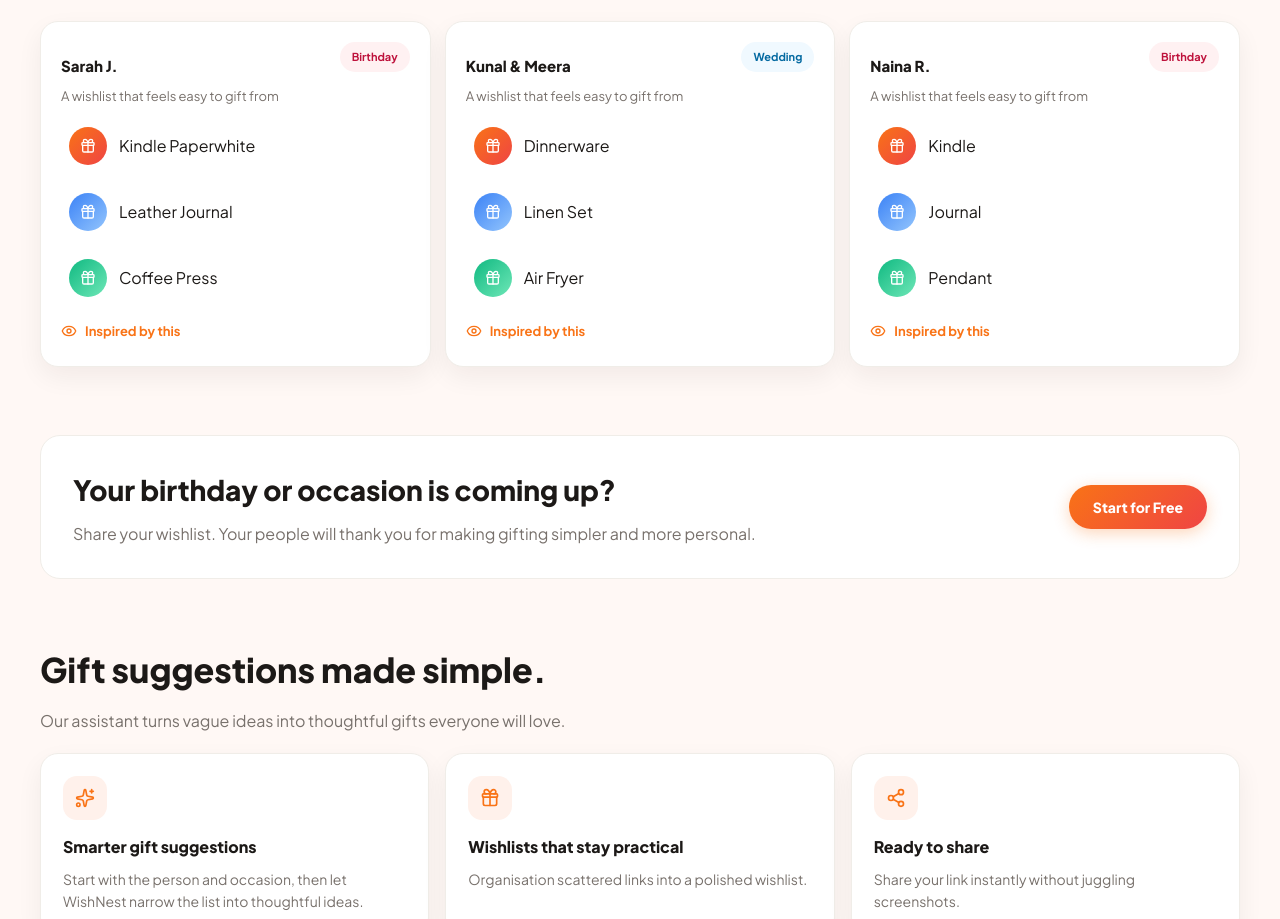
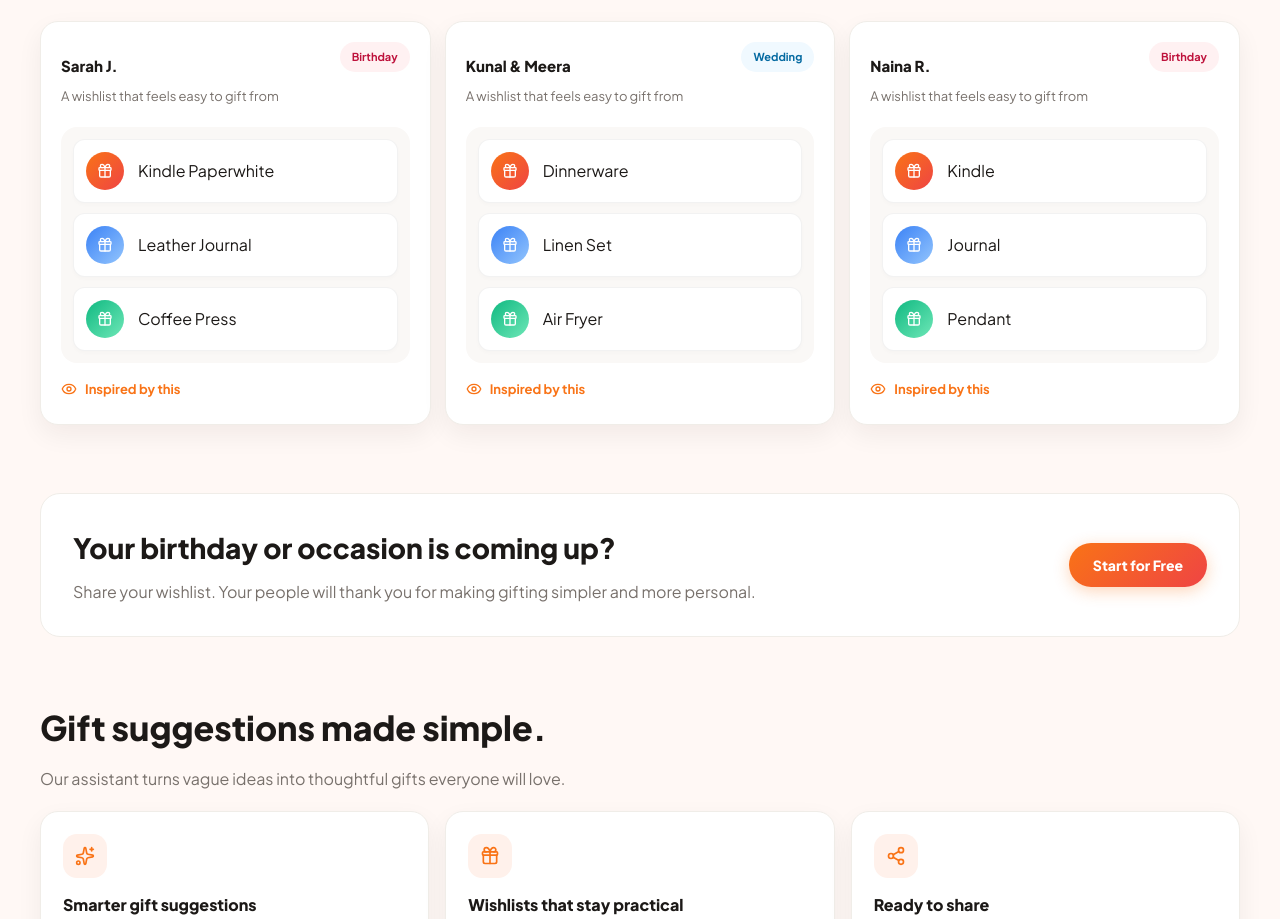
Before and after one commit to Yatish05/wishnest, a React (Vite) app: page / in a window 1280 px wide. Shown: the part 1229-2148 px from the top of the page. Built offline with nearby package versions, Linux system fonts and the light colour scheme; no server answers.

Commit message:
Change gift items to boxed vertical layout in feed cards

```diff
--- a/src/pages/LandingPage.css
+++ b/src/pages/LandingPage.css
@@ -374,18 +374,33 @@
   color: var(--color-brand);
 }
 
+.landing-feed-card__items {
+  margin-top: 20px;
+  padding: 12px;
+  background: var(--color-surface-soft);
+  border-radius: 16px;
+  display: flex;
+  flex-direction: column;
+  gap: 10px;
+}
+
 .landing-feed-item {
   display: flex;
   align-items: center;
-  gap: 12px;
-  margin-top: 12px;
-  padding: 8px;
+  gap: 14px;
+  padding: 12px;
+  background: #fff;
+  border: 1px solid rgba(0, 0, 0, 0.05);
   border-radius: 12px;
-  transition: background 0.2s ease;
+  box-shadow: 0 2px 4px rgba(0, 0, 0, 0.02);
+  transition: all 0.2s ease;
 }
 
 .landing-feed-item:hover {
-  background: var(--color-surface-tint);
+  transform: translateX(4px);
+  border-color: var(--color-brand);
+  background: #fff;
+  box-shadow: 0 4px 12px rgba(249, 115, 22, 0.08);
 }
 
 .landing-feed-item__thumb {
```
